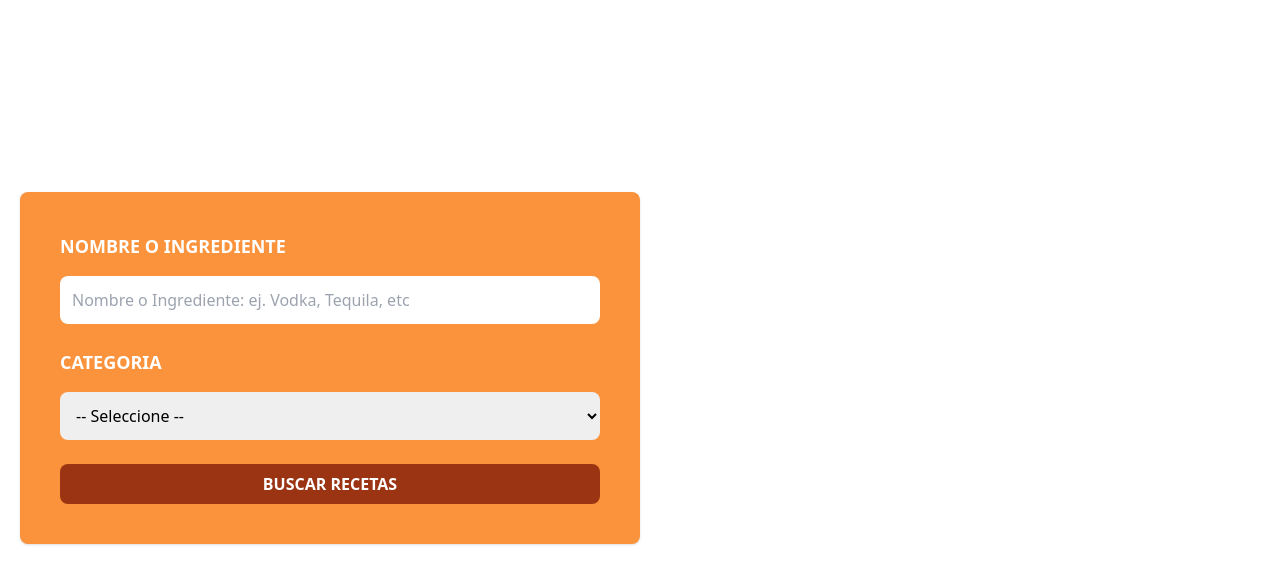
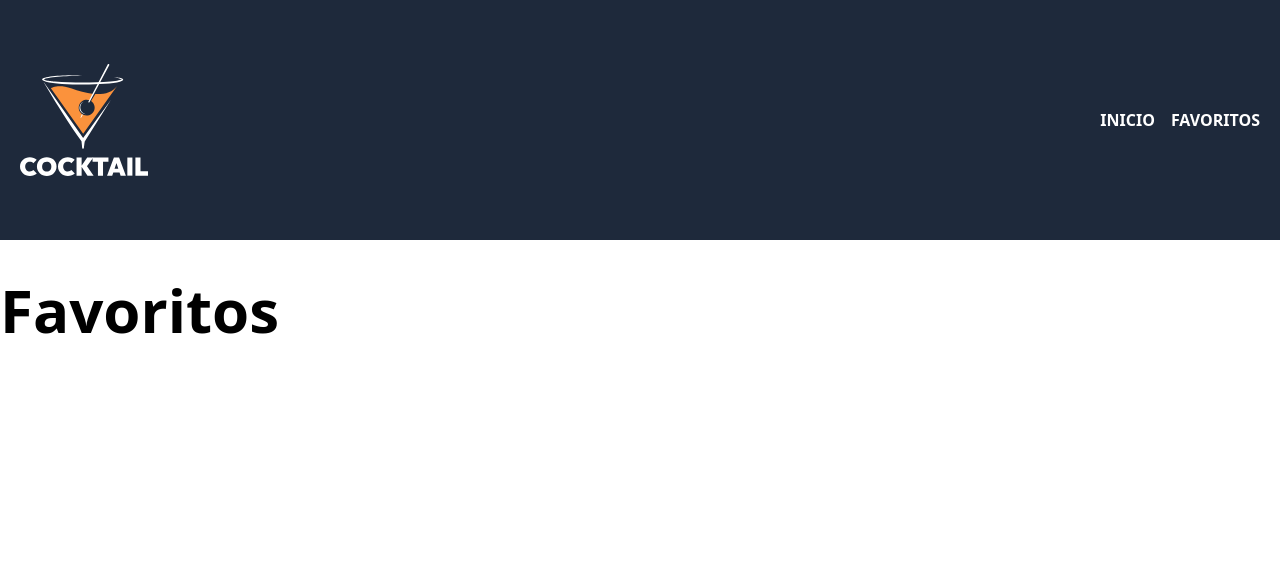
Before and after one commit to ArnnySnaydher/BebidaTS, a Vue app: page /favoritos in a window 1280 px wide. Shown: the top 584 px of the page. Built offline with nearby package versions, Linux system fonts and the light colour scheme.

Commit message:
edit Inicio

```diff
--- a/src/App.vue
+++ b/src/App.vue
@@ -1,10 +1,18 @@
 <script setup lang="ts">
+import { RouterView } from 'vue-router';
 import Header from './components/HeaderComponent.vue';
 </script>
 
 <template>
 
+
   <Header>
 
   </Header>
-</template>./components/HeaderComponent.vue
+
+  <main class="container mx-auto mt-10 ">
+    <RouterView></RouterView>
+  </main>
+
+
+</template>
--- a/src/components/HeaderComponent.vue
+++ b/src/components/HeaderComponent.vue
@@ -1,16 +1,40 @@
 <script setup lang="ts">
+import { useRoute } from "vue-router";
+import { computed } from 'vue';
+const route = useRoute()
+
+const paginaInicio = computed(() => route.name === 'inicio')
+
 
 </script>
 <template>
 
-    <header>
+    <header class="bg-slate-800" :class="{header: paginaInicio}">
         <div class="mx-auto container px-5 py-16">
-            <div></div>
-            <form class="md:w-1/2 2xl:w-1/3 bg-orange-400 my-32 p-10 rounded-lg shadow space-y-6">
+            <div class="flex justify-between items-center">
+                <div>
+                    <router-link :to="{ name: 'inicio' }">
+                        <img class="w-32" src="/img/logo.svg" alt="Logotipo">
+                    </router-link>
+                </div>
+                <nav class="flex gap-4">
+                    <router-link :to="{ name: 'inicio' }" class="text-white uppercase font-bold"
+                        active-class="text-orange-600">Inicio</router-link>
+
+                    <router-link :to="{ name: 'favoritos' }" class="text-white uppercase font-bold"
+                        active-class="text-orange-600">Favoritos</router-link>
+
+                </nav>
+
+            </div>
+
+            <form v-if="paginaInicio" class="md:w-1/2 2xl:w-1/3 bg-orange-400 my-32 p-10 rounded-lg shadow space-y-6">
 
                 <div class="space-y-4">
-                    <label class="block text-white uppercase font-extrabold text-lg" for="ingrediente">Nombre o Ingrediente</label>
-                    <input id="ingrediente" type="text" class="p-3 w-full rounded-lg focus:outline-none" placeholder="Nombre o Ingrediente: ej. Vodka, Tequila, etc">
+                    <label class="block text-white uppercase font-extrabold text-lg" for="ingrediente">Nombre o
+                        Ingrediente</label>
+                    <input id="ingrediente" type="text" class="p-3 w-full rounded-lg focus:outline-none"
+                        placeholder="Nombre o Ingrediente: ej. Vodka, Tequila, etc">
                 </div>
 
                 <div class="space-y-4">
@@ -20,10 +44,19 @@
                     </select>
                 </div>
 
-                <input type="submit" class="bg-orange-800 hover:bg-orange-900 text-white font-extrabold w-full p-2 rounded-lg uppercase" value="Buscar Recetas">
+                <input type="submit"
+                    class="bg-orange-800 hover:bg-orange-900 text-white font-extrabold w-full p-2 rounded-lg uppercase"
+                    value="Buscar Recetas">
             </form>
 
 
         </div>
     </header>
 </template>
+<style >
+.header {
+    background-image: url(/img/bg.jpg);
+    background-size: cover;
+    background-position: center;
+}
+</style>
--- a/src/router/index.ts
+++ b/src/router/index.ts
@@ -1,9 +1,18 @@
 import { createRouter, createWebHistory } from 'vue-router'
-
+import InicioView from '@/views/InicioView.vue'
 const router = createRouter({
   history: createWebHistory(import.meta.env.BASE_URL),
   routes: [
-
+    {
+      path:'/',
+      name:'inicio',
+      component: InicioView
+    },
+    {
+      path:'/favoritos',
+      name:'favoritos',
+      component: ()=> import('../views/FavoritosView.vue')
+    }
   ]
 })
 
--- /dev/null
+++ b/src/views/FavoritosView.vue
@@ -0,0 +1,6 @@
+<script setup lang="ts">
+
+</script>
+<template>
+    <h1 class="text-6xl font-extrabold">Favoritos</h1>
+</template>
--- /dev/null
+++ b/src/views/InicioView.vue
@@ -0,0 +1,7 @@
+<script setup lang="ts">
+
+</script>
+<template>
+    <h1 class="text-6xl font-extrabold">Recetas</h1>
+
+</template>
```
